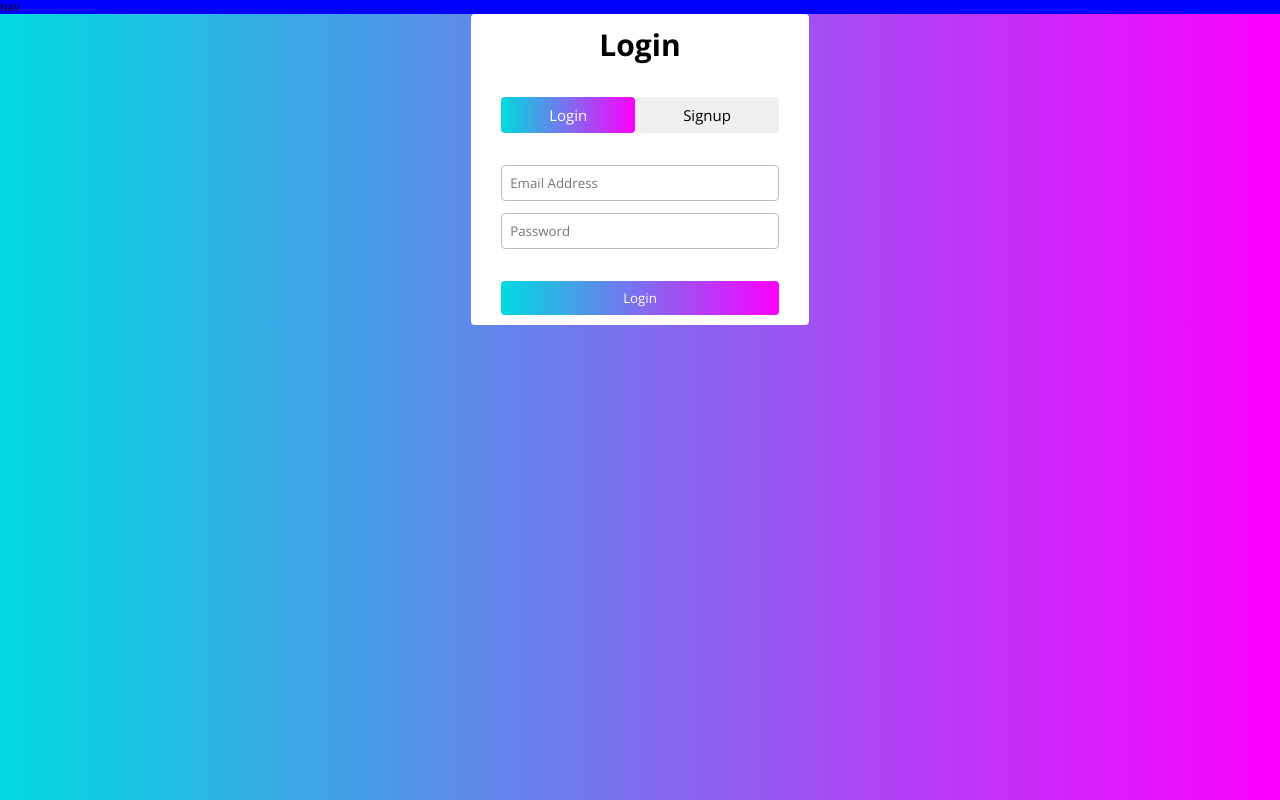
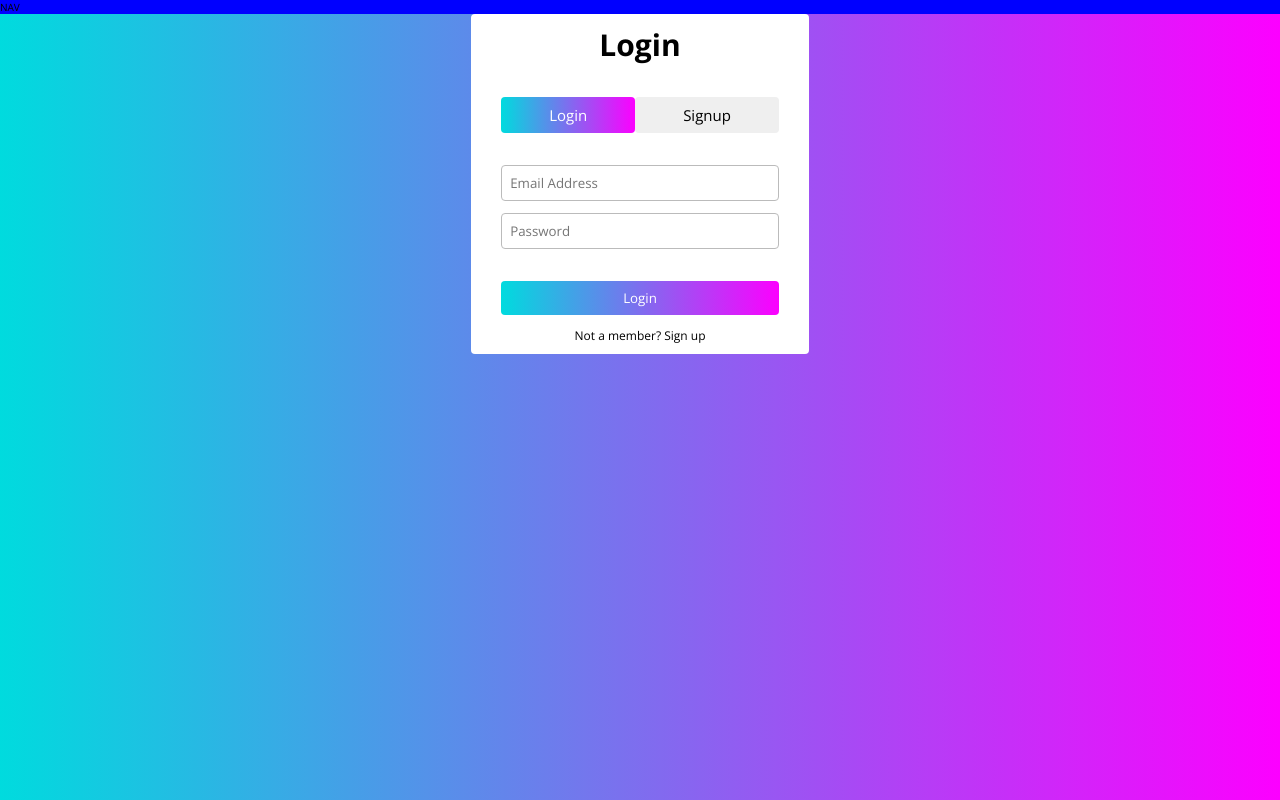
Before and after one commit to Dmnoiik/plants, a React (Create React App) app: page / in a window 1280 px wide. Built offline with nearby package versions, Linux system fonts and the light colour scheme.

Commit message:
Created button component and switched it in the form

```diff
--- /dev/null
+++ b/src/Components/Button.js
@@ -0,0 +1,7 @@
+import React from "react";
+import style from "./Button.module.css";
+const Button = (props) => {
+  return <button className={style.btn}>{props.message}</button>;
+};
+
+export default Button;
--- /dev/null
+++ b/src/Components/Button.module.css
@@ -0,0 +1,14 @@
+.btn {
+  font-family: inherit;
+  border: none;
+  color: #fff;
+  padding: 8px 0;
+  border-radius: 4px;
+  background-color: #00dbde;
+  background-image: linear-gradient(90deg, #00dbde 0%, #fc00ff 100%);
+  cursor: pointer;
+  width: 100%;
+  display: flex;
+  flex-direction: column;
+  align-items: center;
+}
--- a/src/Components/Login/LoginForm.js
+++ b/src/Components/Login/LoginForm.js
@@ -1,9 +1,11 @@
 import React, { useState } from "react";
 import style from "./LoginForm.module.css";
 import plantImage from "../Images/plant.jpg";
+import Button from "../Button";
 
 const LoginForm = () => {
   const [isActive, setNewIsActive] = useState(true);
+
   const activeHandler = (event) => {
     if (event.target.classList.value === "LoginForm_active__k8aq0") {
       return;
@@ -37,7 +39,12 @@ const LoginForm = () => {
         <input type="text" placeholder="Email Address" />
         <input type="password" placeholder="Password" />
       </div>
-      <button className={style["form--login"]}>Login</button>
+      <div className={style["login--container"]}>
+        <Button message={"Login"}></Button>
+        <p>
+          Not a member? <span>Sign up</span>
+        </p>
+      </div>
     </form>
   );
 };
--- a/src/Components/Login/LoginForm.module.css
+++ b/src/Components/Login/LoginForm.module.css
@@ -41,7 +41,7 @@
   border: 1px solid #bbb;
 }
 
-.form--login {
+/* .form--login {
   font-family: inherit;
   border: none;
   color: #fff;
@@ -50,6 +50,21 @@
   background-color: #00dbde;
   background-image: linear-gradient(90deg, #00dbde 0%, #fc00ff 100%);
   cursor: pointer;
+  width: 100%;
+  display: flex;
+  flex-direction: column;
+  align-items: center;
+} */
+
+.login--container {
+  display: flex;
+  flex-direction: column;
+  gap: 12px;
+  align-items: center;
+}
+
+.login--container p {
+  font-size: 12px;
 }
 
 .active {
```
